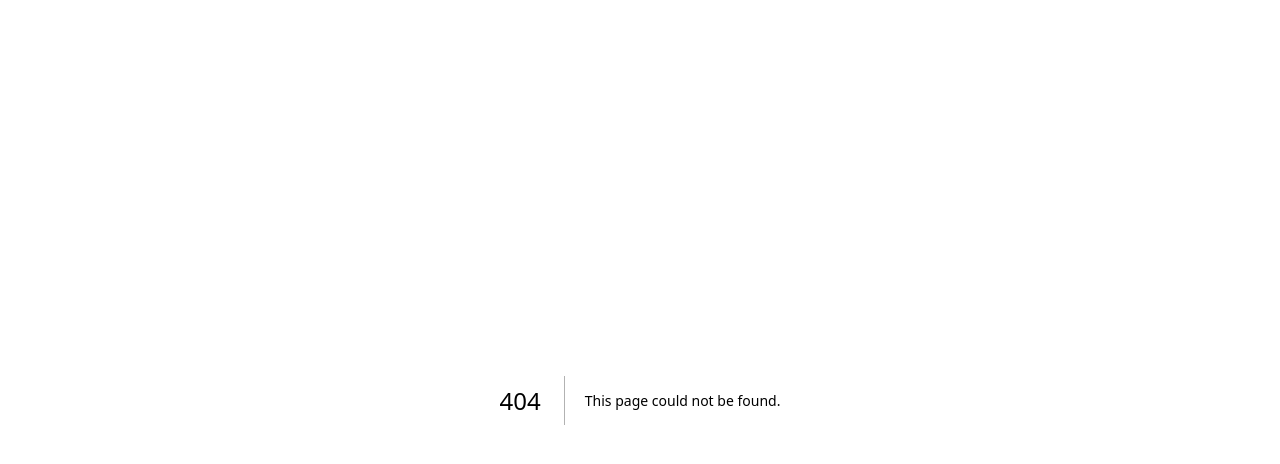
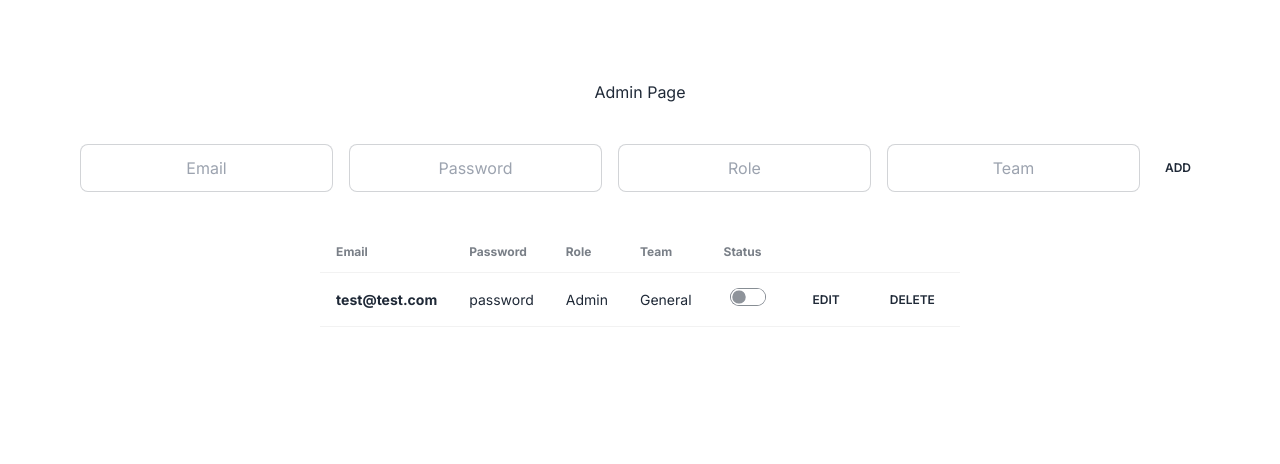
Before and after one commit to mjjstockman/TDA-SAC, a Next.js app in the folder frontend/: page /admin in a window 1280 px wide. Before the commit this address had no page. Shown: the top 464 px of the page. Built offline with nearby package versions, Linux system fonts and the light colour scheme.

Commit message:
added admin page

```diff
--- /dev/null
+++ b/frontend/app/admin/page.js
@@ -0,0 +1,79 @@
+import React from "react";
+
+const Admin = () => {
+  return (
+    <main className="flex min-h-screen flex-col items-center gap-10 p-20">
+      Admin Page
+      <div id="addUser">
+        <form className="flex gap-4 items-center ">
+          <input
+            type="text"
+            placeholder="Email"
+            className="text-center input input-bordered w-full max-w-xs"
+          />
+          <input
+            type="text"
+            placeholder="Password"
+            className="text-center input input-bordered w-full max-w-xs"
+          />
+          <input
+            type="text"
+            placeholder="Role"
+            className="text-center input input-bordered w-full max-w-xs"
+          />
+          <input
+            type="text"
+            placeholder="Team"
+            className="text-center input input-bordered w-full max-w-xs"
+          />
+          <button className="btn btn-ghost btn-xs">Add</button>
+        </form>
+      </div>
+      <div>
+        <div className="overflow-x-auto">
+          <table className="table">
+            {/* head */}
+            <thead>
+              <tr>
+                <th>Email</th>
+                <th>Password</th>
+                <th>Role</th>
+                <th>Team</th>
+                <th>Status</th>
+                <th></th>
+                <th></th>
+              </tr>
+            </thead>
+            <tbody>
+              {/* row 1 */}
+              <tr>
+                <td>
+                  <div className="flex items-center space-x-3">
+                    <div>
+                      <div className="font-bold">test@test.com</div>
+                    </div>
+                  </div>
+                </td>
+                <td>password</td>
+                <td>Admin</td>
+                <td>General</td>
+                <th>
+                  <input type="checkbox" className="scale-75 toggle"/>
+                </th>
+                <th>
+                  <button className="btn btn-ghost btn-xs">Edit</button>
+                </th>
+                <th>
+                  <button className="btn btn-ghost btn-xs">Delete</button>
+                </th>
+              </tr>
+            </tbody>
+            {/* foot */}
+          </table>
+        </div>
+      </div>
+    </main>
+  );
+};
+
+export default Admin;
```
